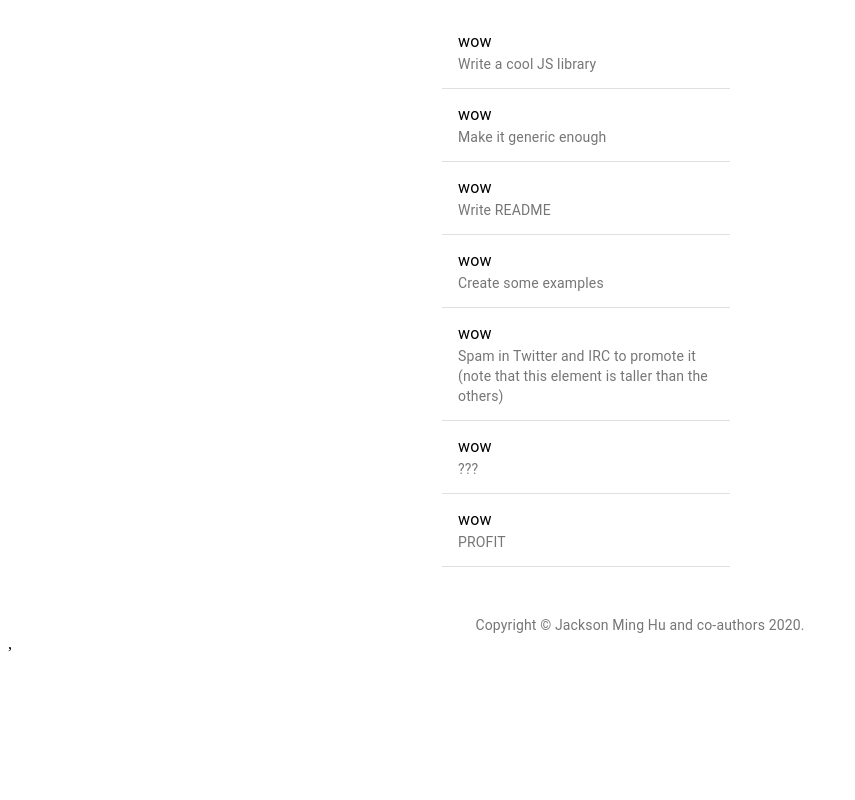
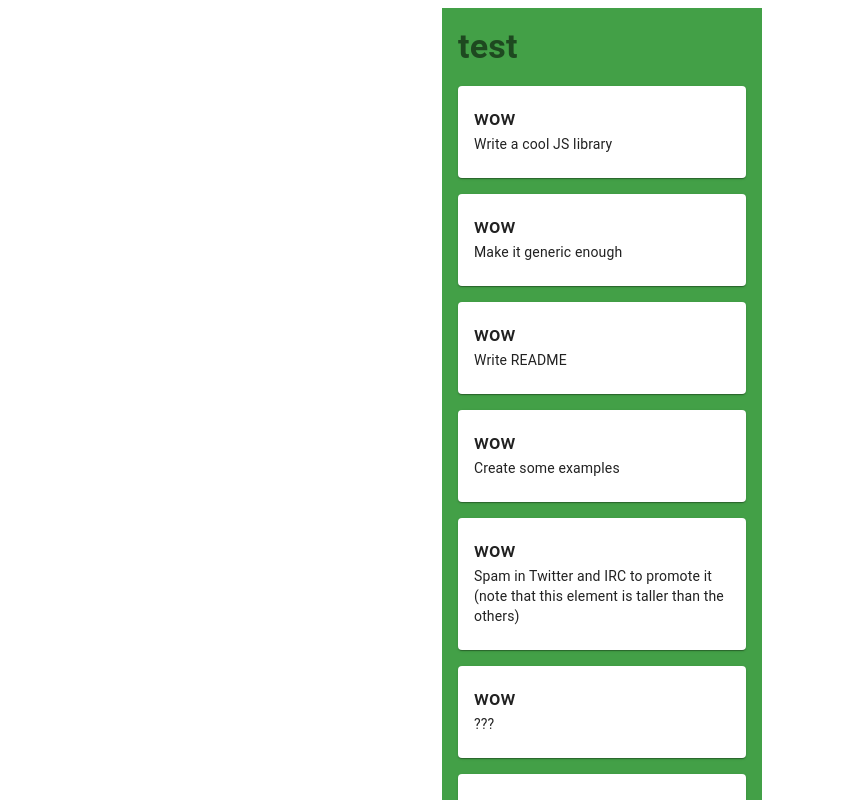
Before and after one commit to huming2207/datasheep-react, a React (Create React App) app: page /dashboard in a window 1280 px wide. Shown: the top 800 px of the page, without its empty margins (0-855 px from the left). Built offline with nearby package versions, Linux system fonts and the light colour scheme.

Commit message:
Add cards to the kanban list

```diff
--- a/src/components/common/EventCard.tsx
+++ b/src/components/common/EventCard.tsx
@@ -2,7 +2,7 @@ import React, { useRef } from "react";
 import { useDrag, useDrop, DropTargetMonitor } from "react-dnd";
 import { ItemTypes } from "../../misc/ItemTypes";
 import { XYCoord } from "dnd-core";
-import { ListItem, ListItemText, Divider } from "@material-ui/core";
+import { ListItem, makeStyles, Card, CardContent, Typography } from "@material-ui/core";
 
 export interface CardProps {
   id: any;
@@ -17,6 +17,25 @@ interface DragItem {
   id: string;
   type: string;
 }
+
+const useStyles = makeStyles({
+  root: {
+    minWidth: "36ch",
+    backgroundColor: "white",
+    maxWidth: "36ch",
+  },
+  bullet: {
+    display: "inline-block",
+    margin: "0 2px",
+    transform: "scale(0.8)",
+  },
+  title: {
+    fontSize: 14,
+  },
+  pos: {
+    marginBottom: 12,
+  },
+});
 
 export const EventCard: React.FC<CardProps> = (props: CardProps) => {
   const ref = useRef<HTMLDivElement>(null);
@@ -80,12 +99,23 @@ export const EventCard: React.FC<CardProps> = (props: CardProps) => {
 
   const opacity = isDragging ? 0 : 1;
   drag(drop(ref));
+
+  const classes = useStyles();
+
   return (
     <div ref={ref}>
       <ListItem alignItems="flex-start" style={{ opacity }}>
-        <ListItemText primary={props.title} secondary={props.text} />
+        <Card className={classes.root}>
+          <CardContent>
+            <Typography variant="h6" component="h5">
+              {props.title}
+            </Typography>
+            <Typography variant="body2" component="p">
+              {props.text}
+            </Typography>
+          </CardContent>
+        </Card>
       </ListItem>
-      <Divider />
     </div>
   );
 };
--- a/src/components/common/KanbanList.tsx
+++ b/src/components/common/KanbanList.tsx
@@ -1,17 +1,22 @@
 import React, { useState, useCallback } from "react";
 import update from "immutability-helper";
 import { EventCard } from "./EventCard";
-import { makeStyles, Theme, createStyles, List } from "@material-ui/core";
+import { makeStyles, Theme, createStyles, List, ListSubheader, Typography } from "@material-ui/core";
 
 const useStyles = makeStyles((theme: Theme) =>
   createStyles({
     root: {
       width: "100%",
-      maxWidth: "36ch",
-      backgroundColor: theme.palette.background.paper,
+      maxWidth: "40ch",
+      backgroundColor: theme.palette.primary.main,
     },
     inline: {
-      display: "inline",
+      display: "inline-block",
+    },
+    listHeader: {
+      marginTop: "10px",
+      marginBottom: "10px",
+      fontWeight: "bold",
     },
   }),
 );
@@ -83,5 +88,14 @@ export const KanbanList: React.FC = () => {
   };
 
   const classes = useStyles();
-  return <List className={classes.root}>{cards.map((card, i) => renderCard(card, i))}</List>;
+  return (
+    <List className={classes.root}>
+      <ListSubheader>
+        <Typography className={classes.listHeader} variant="h4" component="h2">
+          test
+        </Typography>
+      </ListSubheader>
+      {cards.map((card, i) => renderCard(card, i))}
+    </List>
+  );
 };
```
